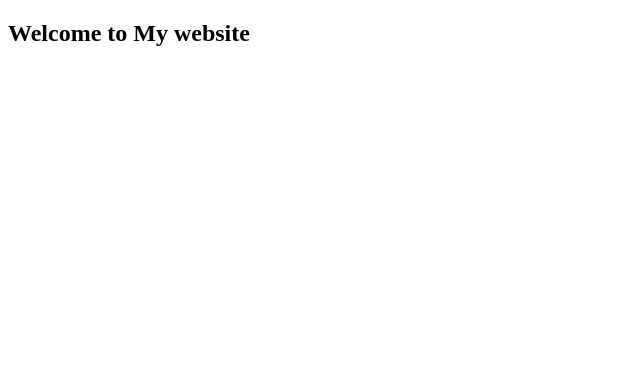
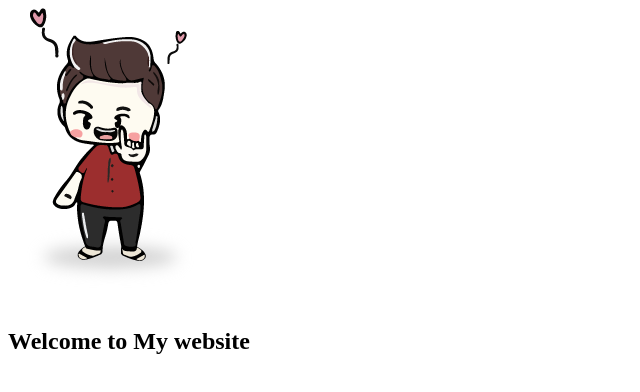
Before and after one commit to Agatha009/Test-git, a plain HTML site: page Index.html in a window 1280 px wide. Shown: the whole page, without its empty margins (0-640 px from the left). Drawn offline with Linux system fonts and the light colour scheme.

Commit message:
add logo to website

```diff
--- a/Index.html
+++ b/Index.html
@@ -4,5 +4,6 @@
     <title>Test for github Agatha</title>
 </head>
 <body>
+    <img src="Pic.png"/>
     <h2>Welcome to My website</h2>
 </body>
```
